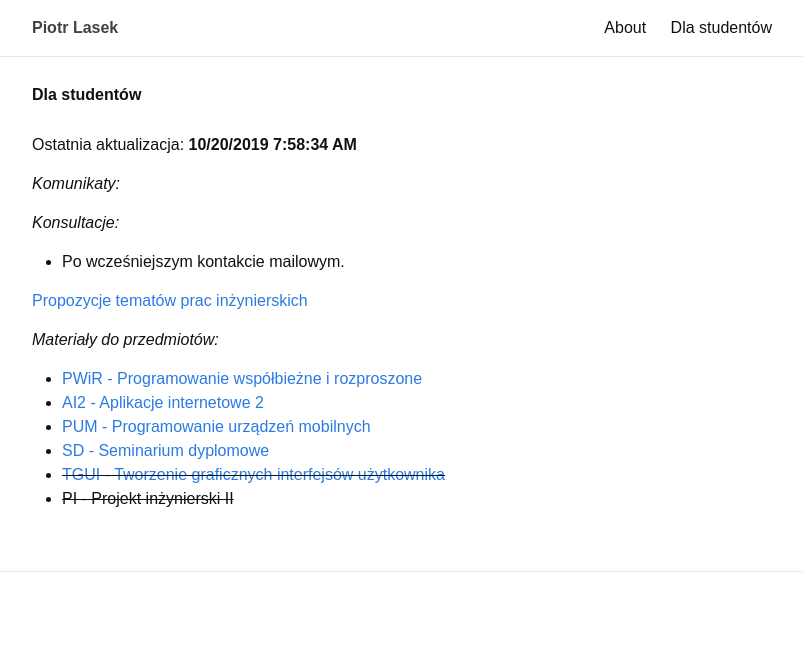
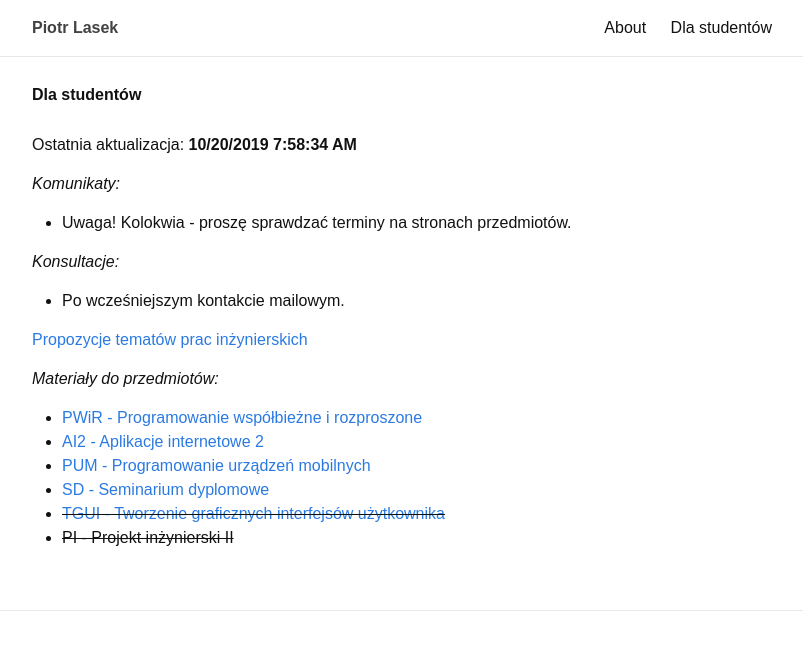
Before and after one commit to piotrlasek/piotrlasek.github.io, a Jekyll site: the page built from for-students.md, in a window 1280 px wide. Shown: the top 650 px of the page, without its empty margins (238-1041 px from the left). Built offline with Jekyll 4.4.1, drawn with Linux system fonts in a browser that asks for light colours.

Commit message:
some changes

```diff
--- a/for-students.md
+++ b/for-students.md
@@ -12,6 +12,8 @@ permalink: /for-students/
 Ostatnia aktualizacja: **10/20/2019 7:58:34 AM**
 
 ## Komunikaty:
+
+* Uwaga! Kolokwia - proszę sprawdzać terminy na stronach przedmiotów.
 
 ## Konsultacje:
 
```
